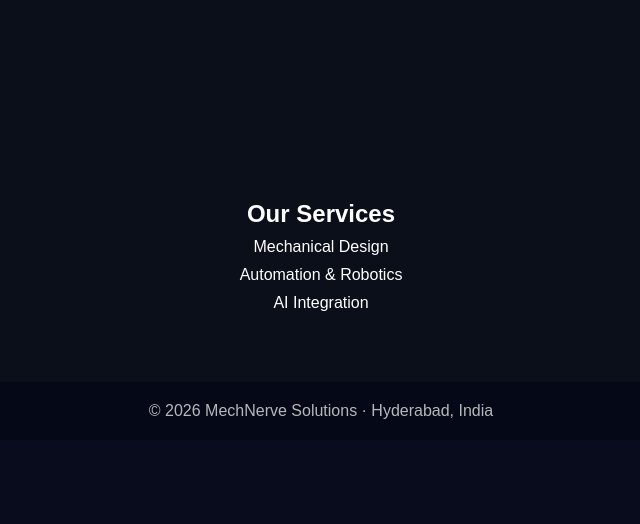
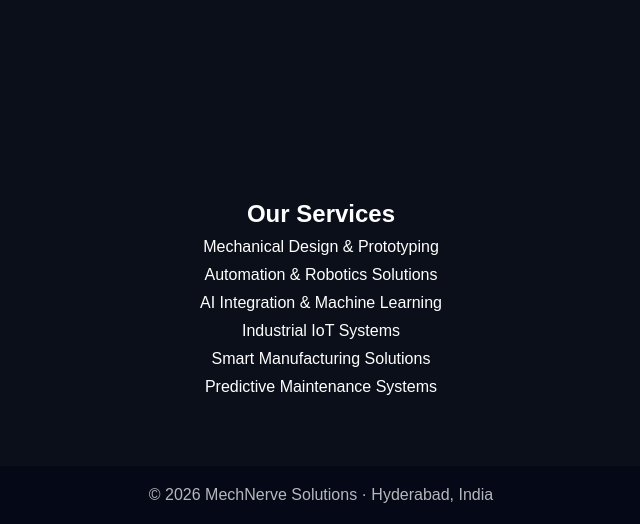
Before and after one commit to mechnerve/mechnerve-website, a Flask app: page / in a window 1280 px wide. Shown: the part 895-1419 px from the top of the page, without its empty margins (319-959 px from the left). Before the commit the page ends 1314 px from the top, so only its background shows below. Run offline with Flask 3, Linux system fonts and the light colour scheme.

Commit message:
Update index.html

```diff
--- a/templates/index.html
+++ b/templates/index.html
@@ -4,18 +4,16 @@
     <meta charset="UTF-8">
     <title>MechNerve Solutions</title>
     <meta name="viewport" content="width=device-width, initial-scale=1.0">
-
-    <!-- CSS -->
+    <meta name="description" content="Engineering smarter machines with Mechanical and AI solutions">
     <link rel="stylesheet" href="{{ url_for('static', filename='css/style.css') }}">
+    <link rel="icon" href="{{ url_for('static', filename='images/logo.png') }}" type="image/png">
 </head>
 <body>
-
     <header class="navbar">
         <div class="logo-area">
             <img src="{{ url_for('static', filename='images/logo.png') }}" alt="MechNerve Logo">
             <span>MechNerve</span>
         </div>
-
         <nav>
             <a href="/">Home</a>
             <a href="/about">About</a>
@@ -25,12 +23,7 @@
 
     <section class="hero">
         <div class="hero-overlay"></div>
-
-    <!-- Background logo -->
-    <img class="hero-bg-logo"
-         src="{{ url_for('static', filename='images/logo.png') }}"
-         alt="MechNerve Background Logo">
-
+        <img class="hero-bg-logo" src="{{ url_for('static', filename='images/logo.png') }}" alt="MechNerve Background Logo">
         <div class="hero-content">
             <h1>Engineering Smarter Machines</h1>
             <p>Mechanical + AI solutions for a smarter tomorrow</p>
@@ -41,15 +34,17 @@
     <section class="services">
         <h2>Our Services</h2>
         <ul>
-        <li>Mechanical Design</li>
-        <li>Automation & Robotics</li>
-        <li>AI Integration</li>
+            <li>Mechanical Design & Prototyping</li>
+            <li>Automation & Robotics Solutions</li>
+            <li>AI Integration & Machine Learning</li>
+            <li>Industrial IoT Systems</li>
+            <li>Smart Manufacturing Solutions</li>
+            <li>Predictive Maintenance Systems</li>
         </ul>
     </section>
 
     <footer>
         © 2026 MechNerve Solutions · Hyderabad, India
     </footer>
-
 </body>
 </html>
```
Lines whose indentation alone changed are shown as unchanged.
